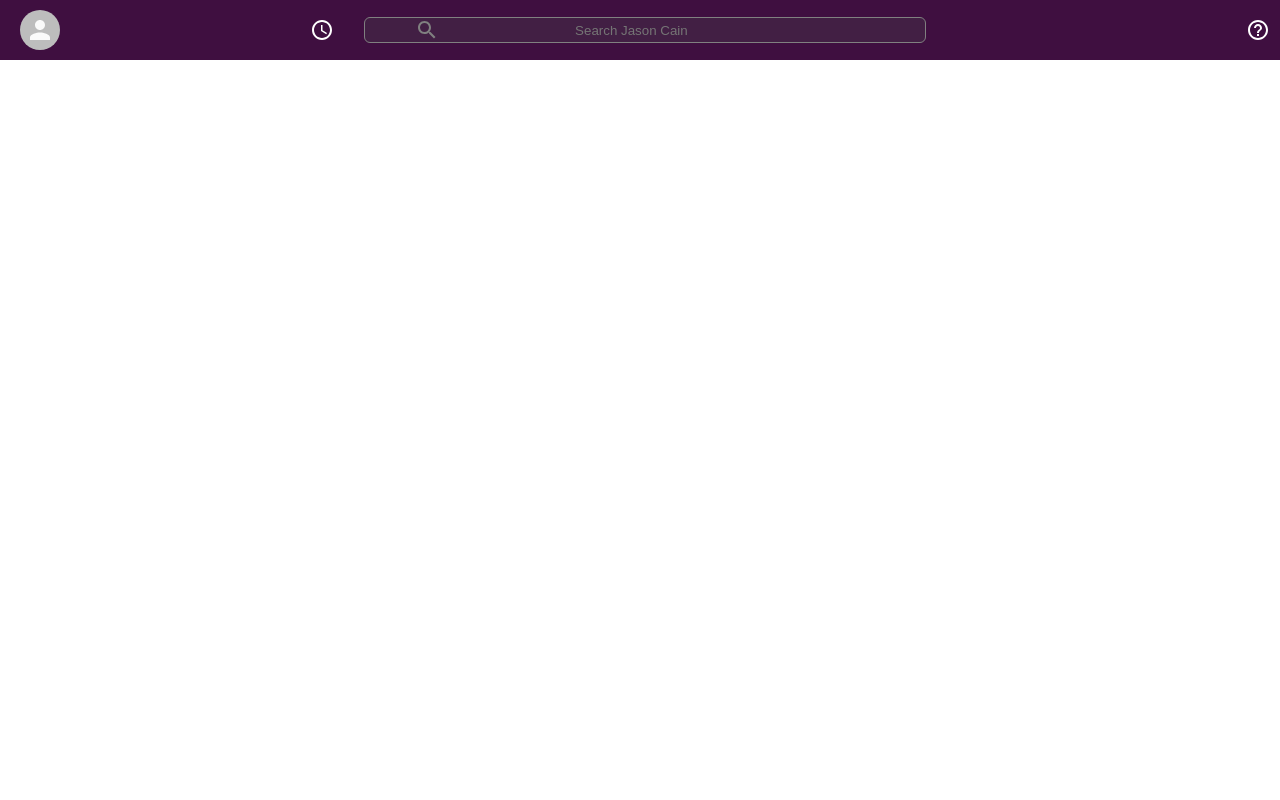
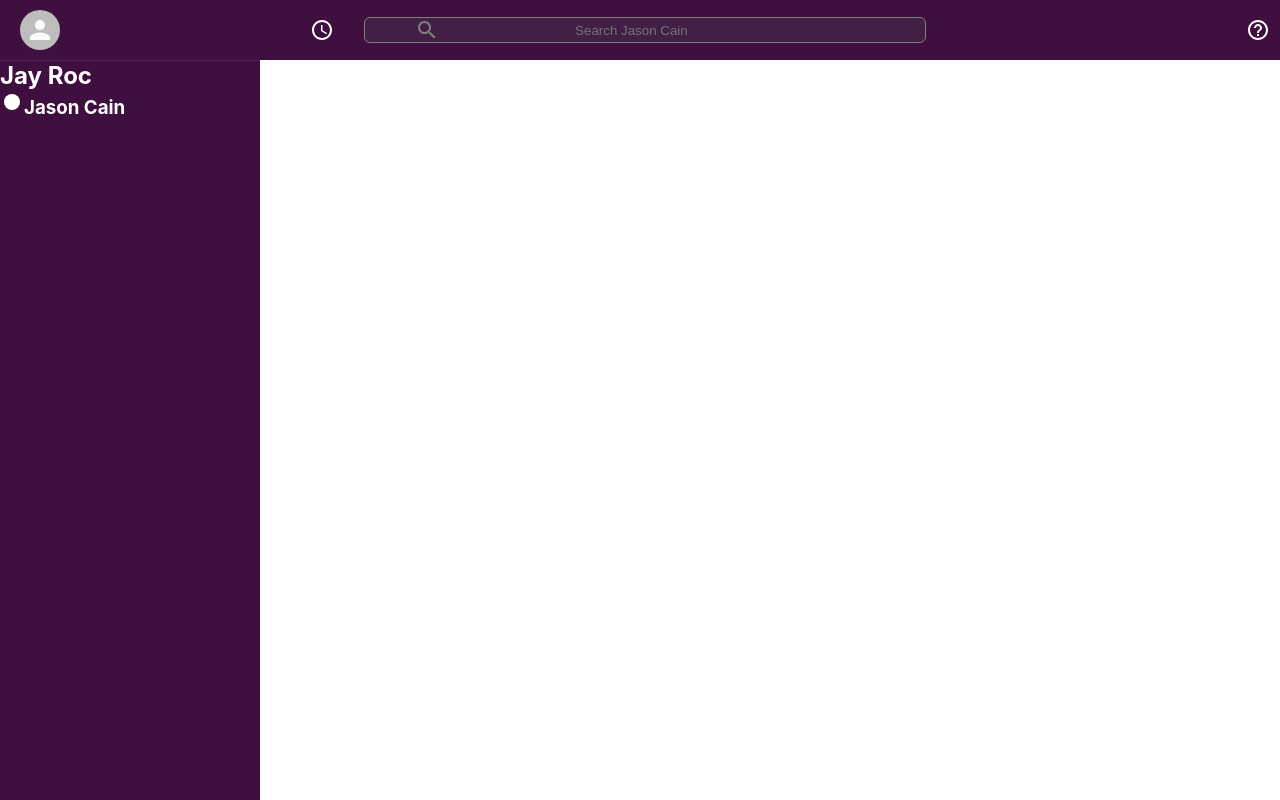
Before and after one commit to cainjason/slack-clone-v1, a React (Create React App) app: page / in a window 1280 px wide. Shown: the top 800 px of the page. Built offline with nearby package versions, Linux system fonts and the light colour scheme.

Commit message:
Chore: Sidebar component

```diff
--- a/src/App.js
+++ b/src/App.js
@@ -35,5 +35,6 @@ function App() {
 export default App;
 
 const AppBody = styled.div`
-
+  display: flex;
+  height: 100vw;
 `
--- a/src/components/Sidebar.js
+++ b/src/components/Sidebar.js
@@ -21,7 +21,12 @@ function Sidebar() {
 export default Sidebar
 
 const SidebarContainer = styled.div`
-
+  background-color: var(--slack-color);
+  color: white;
+  flex: 0.3;
+  border-top: 1px solid #49274b;
+  max-width: 260px;
+  margin-top:60px;
 `
 
 const SidebarHeader = styled.div`
```
